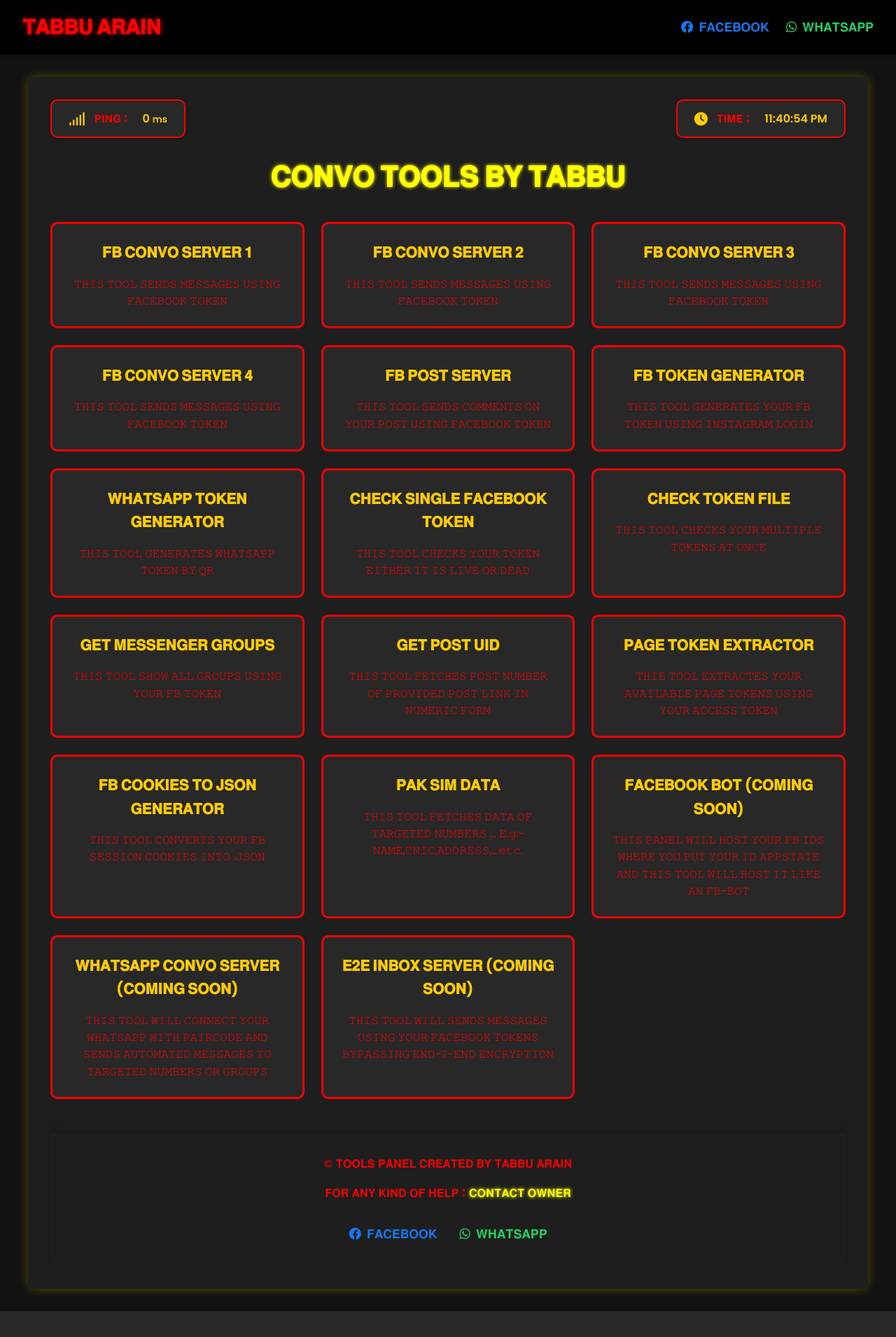
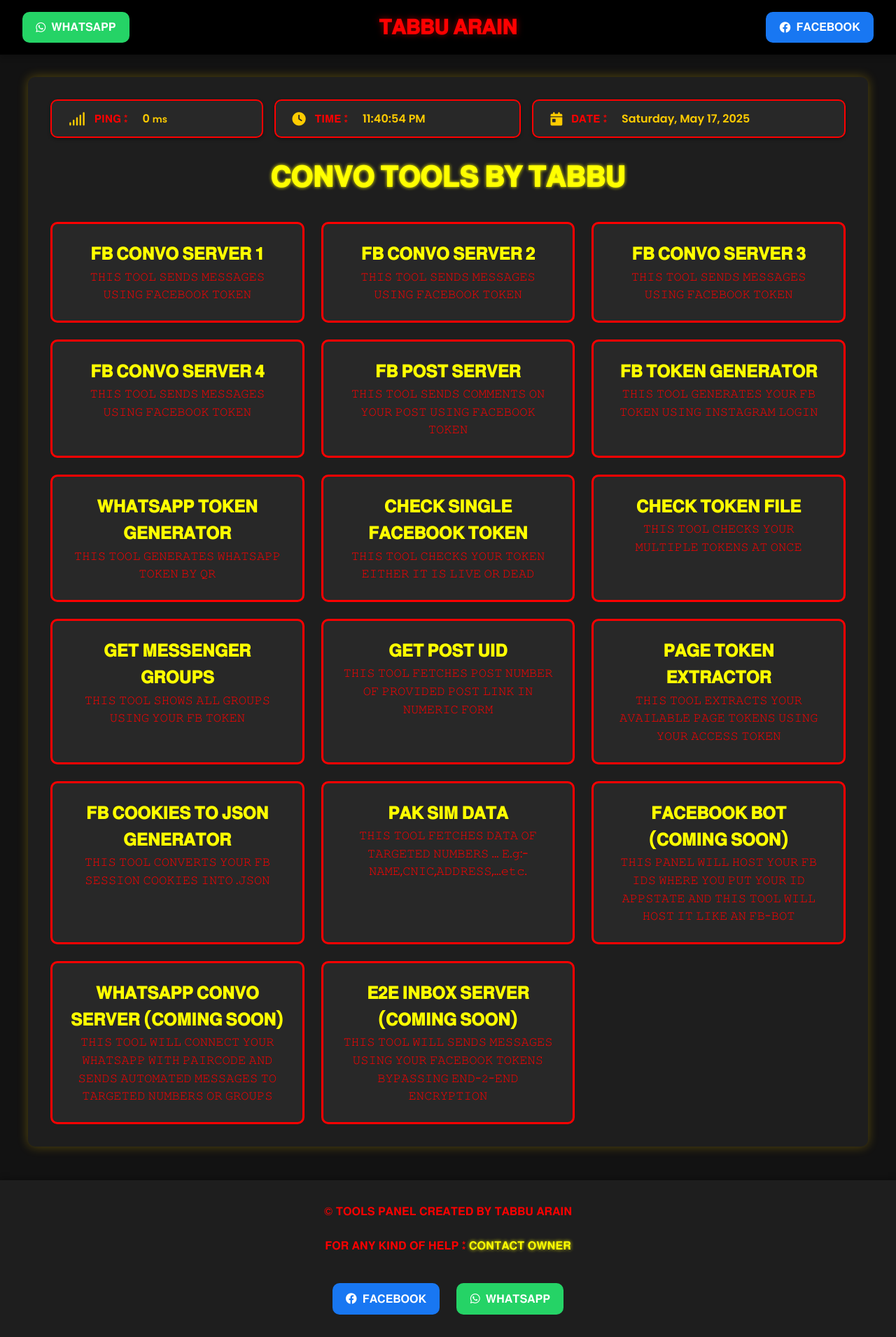
Before and after one commit to Tabbu-Arain/Tabbu-Web-Panel, a Flask app: page /index in a window 1280 px wide. Shown: the whole page at 70% size. Before the commit the page ends 1873 px from the top, so only its background shows below. Run offline with Flask 3, Linux system fonts and the light colour scheme; the visitor is signed in with stand-in values (Sample User, id 1); some libraries are stand-ins or nearby versions.

Commit message:
index.html

```diff
--- a/templates/index.html
+++ b/templates/index.html
@@ -51,11 +51,63 @@
             z-index: 1000;
         }
 
+        .nav-left, .nav-right {
+            flex: 1;
+            display: flex;
+        }
+
+        .nav-left {
+            justify-content: flex-start;
+        }
+
+        .nav-right {
+            justify-content: flex-end;
+        }
+
         .logo {
             font-size: 1.8rem;
             font-weight: 700;
             color: var(--primary-color);
             text-shadow: 0 0 10px rgba(255, 0, 0, 0.5);
+            text-align: center;
+            flex: 1;
+        }
+
+        /* Button Styles */
+        .btn {
+            display: inline-flex;
+            align-items: center;
+            justify-content: center;
+            padding: 0.6rem 1.2rem;
+            border-radius: var(--border-radius);
+            font-weight: 500;
+            text-decoration: none;
+            transition: var(--transition);
+            border: none;
+            cursor: pointer;
+            gap: 0.5rem;
+        }
+
+        .btn-facebook {
+            background-color: #1877f2;
+            color: white;
+        }
+
+        .btn-facebook:hover {
+            background-color: #166fe5;
+            transform: translateY(-2px);
+            box-shadow: 0 4px 8px rgba(0, 0, 0, 0.2);
+        }
+
+        .btn-whatsapp {
+            background-color: #25d366;
+            color: white;
+        }
+
+        .btn-whatsapp:hover {
+            background-color: #1da851;
+            transform: translateY(-2px);
+            box-shadow: 0 4px 8px rgba(0, 0, 0, 0.2);
         }
 
         .menu-icon {
@@ -80,29 +132,16 @@
         }
 
         .nav-links {
-            display: flex;
+            display: none;
             list-style: none;
-        }
-
-        .nav-links li {
-            margin-left: 1.5rem;
+            gap: 1rem;
         }
 
         .nav-links a {
-            color: var(--primary-color);
             text-decoration: none;
-            font-size: 1.1rem;
-            font-weight: 500;
-            transition: var(--transition);
-            display: flex;
-            align-items: center;
-            gap: 0.5rem;
         }
 
-        .nav-links a:hover {
-            color: var(--hover-color);
-        }
-
+        /* Container Styles */
         .container {
             max-width: 1200px;
             margin: 2rem auto;
@@ -116,6 +155,8 @@
             display: flex;
             justify-content: space-between;
             margin-bottom: 1.5rem;
+            flex-wrap: wrap;
+            gap: 1rem;
         }
 
         .status-box {
@@ -128,20 +169,13 @@
             gap: 0.8rem;
             box-shadow: 0 2px 5px rgba(0, 0, 0, 0.3);
             transition: var(--transition);
+            flex-grow: 1;
         }
 
         .status-box:hover {
             transform: translateY(-3px);
             box-shadow: 0 5px 10px rgba(255, 0, 0, 0.2);
             border-color: var(--secondary-color);
-        }
-
-        .ping-box {
-            margin-right: auto; /* Pushes to the left */
-        }
-
-        .time-box {
-            margin-left: auto; /* Pushes to the right */
         }
 
         .status-icon {
@@ -186,25 +220,18 @@
             align-items: center;
             text-align: center;
             height: 100%;
+            color:red;
         }
-
+.service-card h2 {
+    color:yellow;
+}
         .service-card:hover {
             transform: translateY(-10px);
             box-shadow: 0 10px 20px rgba(255, 204, 0, 0.5);
             border-color: var(--secondary-color);
         }
 
-        .service-card h2 {
-            color: var(--secondary-color);
-            font-size: 1.3rem;
-            margin-bottom: 1rem;
-        }
-
-        .service-card p {
-            color: var(--primary-color);
-            font-size: 0.95rem;
-        }
-
+        /* Footer Styles */
         footer {
             background-color: var(--card-bg);
             color: var(--primary-color);
@@ -217,36 +244,14 @@
         .footer-content {
             display: flex;
             flex-direction: column;
-            gap: 1rem;
+            gap: 1.5rem;
         }
 
         .social-links {
             display: flex;
             justify-content: center;
-            gap: 2rem;
+            gap: 1.5rem;
             margin-top: 1rem;
-        }
-
-        .social-links a {
-            color: var(--text-color);
-            text-decoration: none;
-            font-size: 1.1rem;
-            transition: var(--transition);
-            display: flex;
-            align-items: center;
-            gap: 0.5rem;
-        }
-
-        .social-links a:hover {
-            color: var(--hover-color);
-        }
-
-        .facebook-link {
-            color: #1877f2 !important;
-        }
-
-        .whatsapp-link {
-            color: #25d366 !important;
         }
 
         /* Loading animation */
@@ -319,42 +340,46 @@
                 font-size: 1.5rem;
             }
 
-            .social-links {
-                flex-direction: column;
-                gap: 1rem;
+            .btn {
+                padding: 0.5rem 1rem;
+                font-size: 0.9rem;
             }
 
             .status-box {
                 padding: 0.8rem 1rem;
             }
         }
-        .glowing-arrow {
-    color: YELLOW;
-    text-shadow: 0 0 10px YELLOW;
-    animation: glow 1.5s ease-in-out infinite alternate;
-  }
-
-  @keyframes glow {
-    from {
-      text-shadow: 0 0 1px YELLOW;
-    }
-    to {
-      text-shadow: 0 0 15px YELLOW;
-    }
-  }
     </style>
 </head>
 <body>
     <nav>
+        <div class="nav-left">
+            <a href="https://wa.me/+994402197773" class="btn btn-whatsapp">
+                <i class="fab fa-whatsapp"></i> 𝐖𝐇𝐀𝐓𝐒𝐀𝐏𝐏
+            </a>
+        </div>
         <div class="logo">𝐓𝐀𝐁𝐁𝐔 𝐀𝐑𝐀𝐈𝐍</div>
+        <div class="nav-right">
+            <a href="https://www.facebook.com/TabbuArain" class="btn btn-facebook">
+                <i class="fab fa-facebook"></i> 𝐅𝐀𝐂𝐄𝐁𝐎𝐎𝐊
+            </a>
+        </div>
         <div class="menu-icon" onclick="toggleMenu()">
             <span></span>
             <span></span>
             <span></span>
         </div>
         <ul class="nav-links" id="nav-menu">
-            <li><a href="https://www.facebook.com/TabbuArain" class="facebook-link"><i class="fab fa-facebook"></i> 𝐅𝐀𝐂𝐄𝐁𝐎𝐎𝐊</a></li>
-            <li><a href="https://wa.me/+994402197773" class="whatsapp-link"><i class="fab fa-whatsapp"></i> 𝐖𝐇𝐀𝐓𝐒𝐀𝐏𝐏</a></li>
+            <li>
+                <a href="https://wa.me/+994402197773" class="btn btn-whatsapp">
+                    <i class="fab fa-whatsapp"></i> 𝐖𝐇𝐀𝐓𝐒𝐀𝐏𝐏
+                </a>
+            </li>
+            <li>
+                <a href="https://www.facebook.com/TabbuArain" class="btn btn-facebook">
+                    <i class="fab fa-facebook"></i> 𝐅𝐀𝐂𝐄𝐁𝐎𝐎𝐊
+                </a>
+            </li>
         </ul>
     </nav>
 
@@ -370,6 +395,12 @@
                 <i class="fas fa-clock status-icon"></i>
                 <span class="status-text" style="color: red;">𝐓𝐈𝐌𝐄 ⁑</span>
                 <span class="status-value" id="timeValue"><span class="loading"></span>Loading...</span>
+            </div>
+
+            <div class="status-box date-box">
+                <i class="fas fa-calendar-day status-icon"></i>
+                <span class="status-text" style="color: red;">𝐃𝐀𝐓𝐄 ⁑</span>
+                <span class="status-value" id="dateValue"><span class="loading"></span>Loading...</span>
             </div>
         </div>
         <h1 class="glowing-arrow">𝐂𝐎𝐍𝐕𝐎 𝐓𝐎𝐎𝐋𝐒 𝐁𝐘 𝐓𝐀𝐁𝐁𝐔</h1>
@@ -413,7 +444,7 @@
             </div>
             <div class="service-card" onclick="window.location.href='https://group-uid-finder-by-tabbu.vercel.app'">
                 <h2>𝐆𝐄𝐓 𝐌𝐄𝐒𝐒𝐄𝐍𝐆𝐄𝐑 𝐆𝐑𝐎𝐔𝐏𝐒</h2>
-                <p>𝚃𝙷𝙸𝚂 𝚃𝙾𝙾𝙻 𝚂𝙷𝙾𝚆 𝙰𝙻𝙻 𝙶𝚁𝙾𝚄𝙿𝚂 𝚄𝚂𝙸𝙽𝙶 𝚈𝙾𝚄𝚁 𝙵𝙱 𝚃𝙾𝙺𝙴𝙽</p>
+                <p>𝚃𝙷𝙸𝚂 𝚃𝙾𝙾𝙻 𝚂𝙷𝙾𝚆𝚂 𝙰𝙻𝙻 𝙶𝚁𝙾𝚄𝙿𝚂 𝚄𝚂𝙸𝙽𝙶 𝚈𝙾𝚄𝚁 𝙵𝙱 𝚃𝙾𝙺𝙴𝙽</p>
             </div>
             <div class="service-card" onclick="window.location.href='https://id.traodoisub.com'">
                 <h2>𝐆𝐄𝐓 𝐏𝐎𝐒𝐓 𝐔𝐈𝐃</h2>
@@ -421,7 +452,7 @@
             </div>
             <div class="service-card" onclick="window.location.href='https://page-token-extractor-by-tabbu.vercel.app'">
                 <h2>𝐏𝐀𝐆𝐄 𝐓𝐎𝐊𝐄𝐍 𝐄𝐗𝐓𝐑𝐀𝐂𝐓𝐎𝐑</h2>
-                <p>𝚃𝙷𝙸𝙴 𝚃𝙾𝙾𝙻 𝙴𝚇𝚃𝚁𝙰𝙲𝚃𝙴𝚂 𝚈𝙾𝚄𝚁 𝙰𝚅𝙰𝙸𝙻𝙰𝙱𝙻𝙴 𝙿𝙰𝙶𝙴 𝚃𝙾𝙺𝙴𝙽𝚂 𝚄𝚂𝙸𝙽𝙶 𝚈𝙾𝚄𝚁 𝙰𝙲𝙲𝙴𝚂𝚂 𝚃𝙾𝙺𝙴𝙽</p>
+                <p>𝚃𝙷𝙸𝚂 𝚃𝙾𝙾𝙻 𝙴𝚇𝚃𝚁𝙰𝙲𝚃𝚂 𝚈𝙾𝚄𝚁 𝙰𝚅𝙰𝙸𝙻𝙰𝙱𝙻𝙴 𝙿𝙰𝙶𝙴 𝚃𝙾𝙺𝙴𝙽𝚂 𝚄𝚂𝙸𝙽𝙶 𝚈𝙾𝚄𝚁 𝙰𝙲𝙲𝙴𝚂𝚂 𝚃𝙾𝙺𝙴𝙽</p>
             </div>
             <div class="service-card" onclick="window.location.href='https://cookies-to-json-by-tabbu.vercel.app'">
                 <h2>𝐅𝐁 𝐂𝐎𝐎𝐊𝐈𝐄𝐒 𝐓𝐎 𝐉𝐒𝐎𝐍 𝐆𝐄𝐍𝐄𝐑𝐀𝐓𝐎𝐑</h2>
@@ -453,10 +486,10 @@
             <p>© 𝐓𝐎𝐎𝐋𝐒 𝐏𝐀𝐍𝐄𝐋 𝐂𝐑𝐄𝐀𝐓𝐄𝐃 𝐁𝐘 𝐓𝐀𝐁𝐁𝐔 𝐀𝐑𝐀𝐈𝐍</p>
             <p><span> 𝐅𝐎𝐑 𝐀𝐍𝐘 𝐊𝐈𝐍𝐃 𝐎𝐅 𝐇𝐄𝐋𝐏 ⁑ <span class="glowing-arrow"> 𝐂𝐎𝐍𝐓𝐀𝐂𝐓 𝐎𝐖𝐍𝐄𝐑 </span></p>
             <div class="social-links">
-                <a href="https://www.facebook.com/TabbuArain" class="facebook-link">
+                <a href="https://www.facebook.com/TabbuArain" class="btn btn-facebook">
                     <i class="fab fa-facebook"></i> 𝐅𝐀𝐂𝐄𝐁𝐎𝐎𝐊
                 </a>
-                <a href="https://wa.me/+994402197773" class="whatsapp-link">
+                <a href="https://wa.me/+994402197773" class="btn btn-whatsapp">
                     <i class="fab fa-whatsapp"></i> 𝐖𝐇𝐀𝐓𝐒𝐀𝐏𝐏
                 </a>
             </div>
@@ -520,15 +553,40 @@
             }
         }
 
+        // Function to update date in Asia/Karachi timezone
+        function updateDateInKarachi() {
+            const dateElement = document.getElementById('dateValue');
+            try {
+                const options = {
+                    timeZone: 'Asia/Karachi',
+                    weekday: 'long',
+                    year: 'numeric',
+                    month: 'long',
+                    day: 'numeric'
+                };
+
+                const formatter = new Intl.DateTimeFormat('en-US', options);
+                const now = new Date();
+                const dateString = formatter.format(now);
+
+                dateElement.innerHTML = dateString;
+            } catch (e) {
+                dateElement.innerHTML = '<span style="color: var(--primary-color)">Error</span>';
+                console.error('Date formatting error:', e);
+            }
+        }
+
         // Initialize with loading state
         document.addEventListener('DOMContentLoaded', function() {
             // First update
             calculateLivePing();
             updateLiveTimeInKarachi();
+            updateDateInKarachi();
 
             // Set up regular updates
-            setInterval(calculateLivePing, 2000); // Update ping every 1 seconds
+            setInterval(calculateLivePing, 2000); // Update ping every 2 seconds
             setInterval(updateLiveTimeInKarachi, 1000); // Update time every second
+            setInterval(updateDateInKarachi, 60000); // Update date every minute
 
             // Add click event to all service cards for better UX
             const cards = document.querySelectorAll('.service-card');
```
Also changed, not shown: other parts of templates/index.html (+27 -9 lines). Lines whose indentation alone changed are shown as unchanged.
